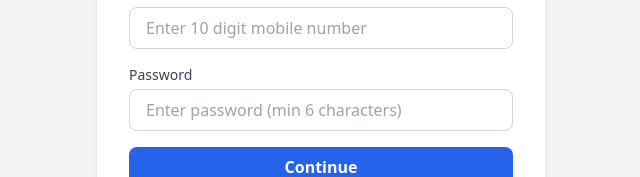
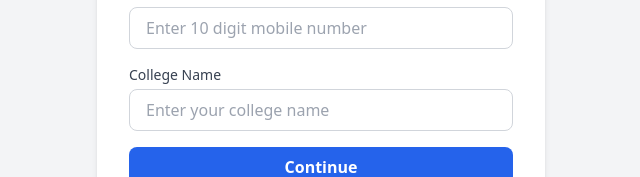
Before and after one commit to madhumitha-b-git/test-portal, a React (Create React App) app in the folder frontend/: page / in a window 1280 px wide. Shown: the part 441-618 px from the top of the page, without its empty margins (319-959 px from the left). Built offline with nearby package versions, Linux system fonts and the light colour scheme.

Commit message:
Replace password field with college name field

```diff
--- a/frontend/src/pages/Login/Login.js
+++ b/frontend/src/pages/Login/Login.js
@@ -10,7 +10,7 @@ const Login = () => {
     name: "",
     email: "",
     mobile: "",
-    password: "",
+    college: "",
   });
 
   // Error state
@@ -44,12 +44,10 @@ const Login = () => {
     } else if (!/^\d{10}$/.test(formData.mobile)) {
       newErrors.mobile = "Mobile must be 10 digits";
     }
+    if (!formData.college.trim()) {
+      newErrors.college = "College name is required";
+    }
 
-    if (!formData.password.trim()) {
-      newErrors.password = "Password is required";
-    } else if (formData.password.length < 6) {
-      newErrors.password = "Password must be at least 6 characters";
-    }
 
     return newErrors;
   };
@@ -153,20 +151,20 @@ const Login = () => {
             {errors.mobile && <p className="text-red-500 text-xs mt-1">{errors.mobile}</p>}
           </div>
 
-          {/* Password */}
+          {/* College */}
           <div>
             <label className="block text-sm font-medium text-gray-700 mb-1">
-              Password
+              College Name
             </label>
             <input
-              type="password"
-              name="password"
-              value={formData.password}
+              type="text"
+              name="college"
+              value={formData.college}
               onChange={handleChange}
-              placeholder="Enter password (min 6 characters)"
+              placeholder="Enter your college name"
               className="w-full border border-gray-300 rounded-lg px-4 py-2 focus:outline-none focus:ring-2 focus:ring-blue-400"
             />
-            {errors.password && <p className="text-red-500 text-xs mt-1">{errors.password}</p>}
+            {errors.college && <p className="text-red-500 text-xs mt-1">{errors.college}</p>}
           </div>
 
           {/* Submit Button */}
```
